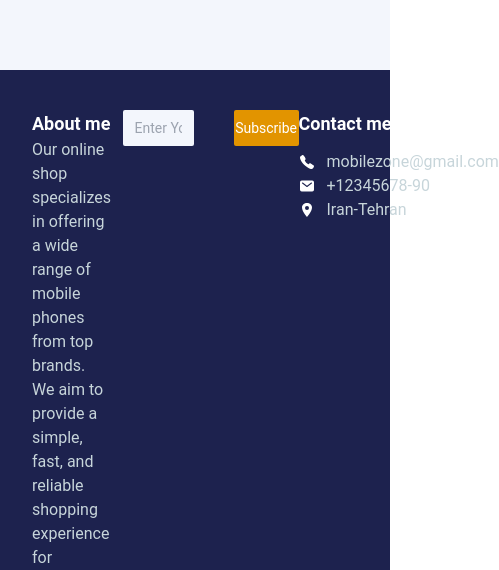
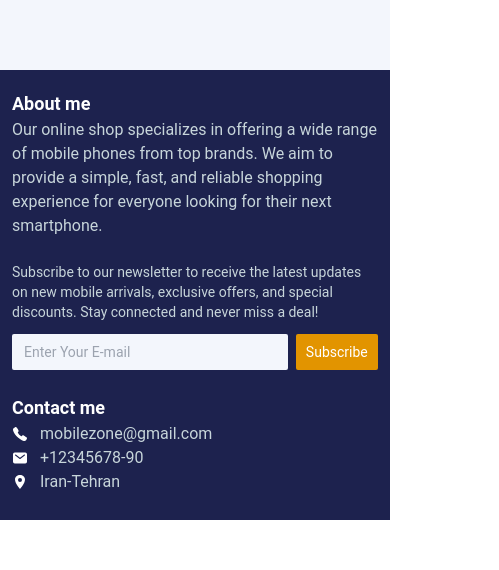
Before and after one commit to mahdimirzakhanii/mobile-zone, a React (Vite) app: page /products/1 in a window 390 px wide. Shown: the part 825-1395 px from the top of the page, 499 px wide, since content can reach past the window. After the commit the page ends 1345 px from the top, so only its background shows below. Built offline with nearby package versions, Linux system fonts and the light colour scheme; no server answers.

Commit message:
responsive footer

```diff
--- a/src/components/Footer.jsx
+++ b/src/components/Footer.jsx
@@ -2,19 +2,23 @@ import { IoCall, IoMail, IoLocationSharp } from "react-icons/io5";
 
 const Footer = () => {
   return (
-    <div className="bg-blue-950 text-white px-3 py-10 flex items-start justify-between">
-
-      <div className="flex basis-[40%] flex-col items-start pl-5">
+    <div className="bg-blue-950 text-white gap-6 md:gap-0 px-3 py-5 min-h-[220px] h-[450px] md:h-[220px] max-h-[500px] flex flex-col md:flex-row items-center justify-between">
+      <div className="flex basis-full md:basis-[37%] flex-col items-start md:pl-5">
         <span className="text-lg font-bold">About me</span>
-        <p className="text-gray-blue-300 w-[80%]">
+        <p className="text-gray-blue-300 w-full md:w-[80%]">
           Our online shop specializes in offering a wide range of mobile phones from top brands. We aim to provide a simple, fast, and reliable shopping experience for everyone looking for their next smartphone.
         </p>
       </div>
 
-      <div className="flex basis-[40%] flex-col items-center gap-3">
-
-        <div className="flex items-center gap-10 w-full">
-          <input className="text-sm text-black bg-blue-50 px-3 py-2 rounded-sm outline-none w-[60%]" type="email" placeholder="Enter Your E-mail" />
+      <div className="flex basis-full md:basis-[40%] flex-col items-start gap-3">
+        <p className="text-sm text-gray-blue-300 w-full md:w-[80%]">
+          Subscribe to our newsletter to receive the latest updates on new mobile arrivals, exclusive offers, and special discounts. Stay connected and never miss a deal!
+        </p>
+        <div className="flex items-center justify-between sm:justify-start gap-2 w-full">
+          <input className="text-sm text-black bg-blue-50 px-3 py-2 rounded-sm outline-none w-full sm:w-[60%]"
+            type="email"
+            placeholder="Enter Your E-mail"
+          />
           <button
             // onClick={}
             className="text-white text-sm bg-yellow-600 py-2 rounded-sm w-28"
@@ -24,7 +28,7 @@ const Footer = () => {
         </div>
       </div>
 
-      <div className="flex basis-[20%] flex-col items-center gap-3">
+      <div className="flex basis-full w-full md:basis-[20%] flex-col items-start md:items-center md:gap-3">
         <span className="text-lg font-bold w-full text-start">Contact me</span>
         <div className="flex mx-auto flex-col items-center w-full ">
           <div className="flex items-center justify-start gap-3 w-full">
```
